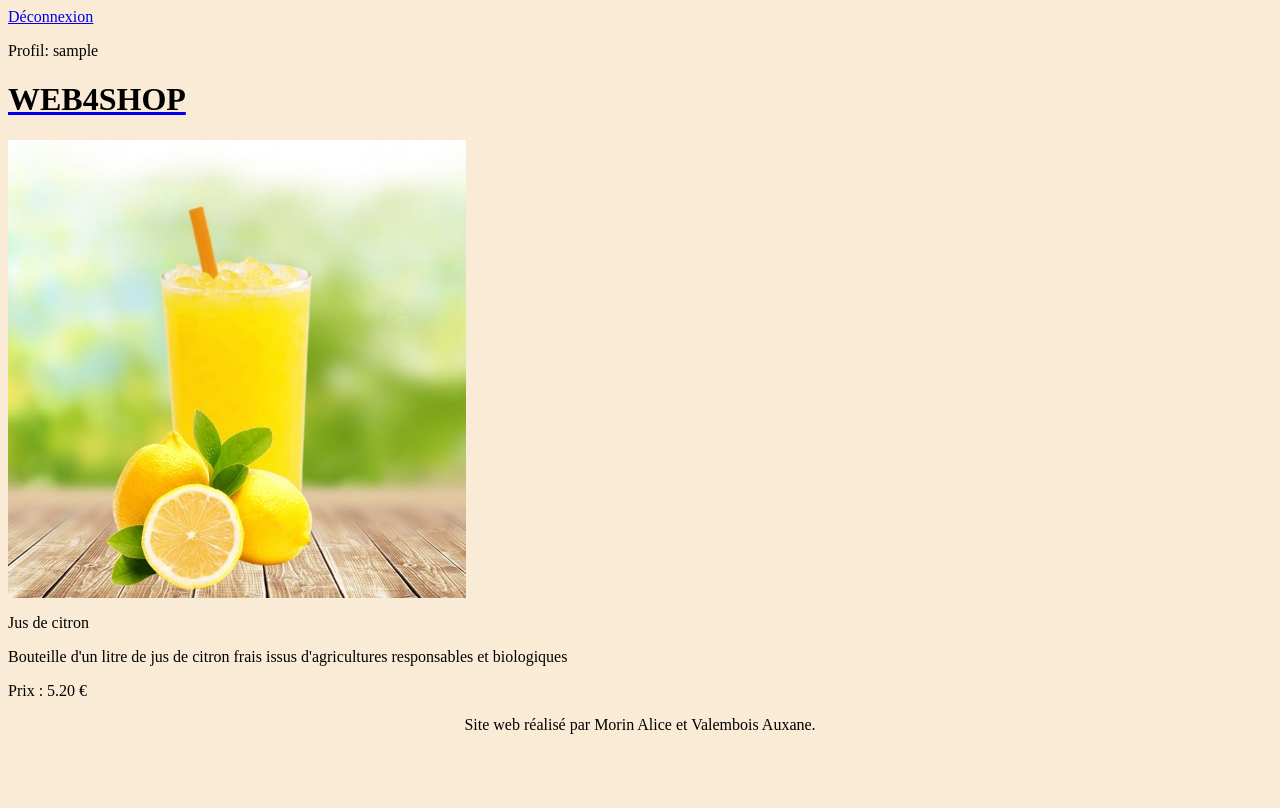
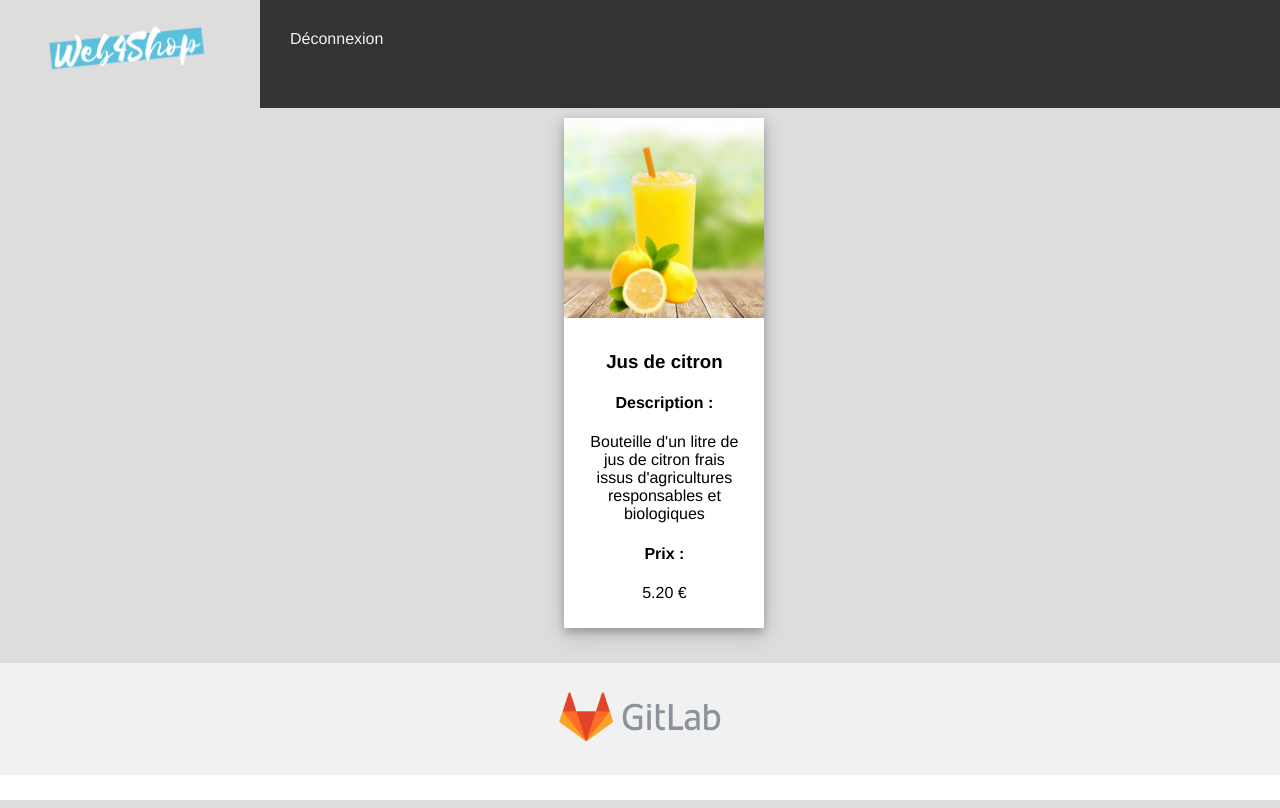
Before and after one commit to pipoujupiter/e-commerce-, a PHP site: page /index.php?vue=produit&action=affiche&id=13 in a window 1280 px wide. Run offline with PHP 8.4, Linux system fonts and the light colour scheme; the visitor is signed in with stand-in values (Sample User, id 1); data comes from the database, SQL or seed files in the repository.

Commit message:
push final

```diff
--- a/Contenu/style.css
+++ b/Contenu/style.css
@@ -1,34 +1,95 @@
-html,body {
-    height: 100%;
+* {
+    box-sizing: border-box;
+    font-family: Helvetica;
   }
 
-#header{
+  body {
+    margin: 0;
+    text-align: center ;
+  }
+
+  /*Style barre de navigation */
+  .topnav {
+    overflow: hidden;
+    background-color: #333;
     text-align: center;
   }
 
-body{
-    color:black;
-    background: antiquewhite;
-    font-family: 'Futura-Medium','Futura';
+
+  .topnav a {
+    float: left;
+    display: block;
+    color: #f2f2f2;
+    text-align: center;
+    padding: 14px 30px;
+    text-decoration: none;
   }
 
-h1{
+
+  .topnav a:hover {
+    background-color: #ddd;
     color: black;
   }
 
-#global {
-    min-height: 100%;
-    background: antiquewhite;
-    width: 70%;
-    margin: auto;
-    padding: 5px 20px;
+  /* Style du contenu */
+  .content {
+    background-color: #ddd;
+    padding: 10px;
+    text-align: center;
+
   }
 
-#contenu{
-    margin-bottom: 30px;
-    text-align: justify;
+  /* Style du footer */
+  .footer {
+    background-color: #f1f1f1;
+    padding: 10px;
+
   }
 
-#piedBlog{
+/*Images*/
+img{
+    max-width: 200px;
+    height: auto;
+
+}
+
+div.polaroid {
+    margin-left:44%;
+    width: 200px;
+    background-color: white;
+    box-shadow: 0 4px 8px 0 rgba(0, 0, 0, 0.2), 0 6px 20px 0 rgba(0, 0, 0, 0.19);
+    margin-bottom: 25px;
+    transition-duration: 0.4s;
+  }
+
+  div.container {
     text-align: center;
+    padding: 10px 20px;
   }
+
+/* Bannière des catégories*/
+  .banniere {
+    max-width: 450px;
+    height: auto;
+
+}
+
+
+/* Boutton de connexion et d'inscription*/
+.button {
+    background-color: #555555;
+    border-radius: 12px;
+    color: white;
+    padding: 10px 24px;
+    text-align: center;
+    text-decoration: none;
+    display: inline-block;
+    font-size: 12px;
+    transition-duration: 0.4s;
+  }
+
+.button:hover {
+    background-color: white;
+    color: #555555;
+    box-shadow: 0 12px 16px 0 rgba(0,0,0,0.24), 0 17px 50px 0 rgba(0,0,0,0.19)
+  }
--- a/Vue/gabarit.php
+++ b/Vue/gabarit.php
@@ -1,3 +1,17 @@
+
+<!doctype html>
+<html lang="fr">
+  <head>
+    <meta charset="utf-8">
+    <link rel="stylesheet" href="Contenu/style.css">
+    <title><?=$titre?></title>
+
+  </head>
+
+
+    <header>
+      <div class="topnav">
+        <a href="index.php"><img class="logo" src="Contenu/images/logo.png"/></a>
         <?php
 
             if(!isset($_SESSION['logged'])){
@@ -7,7 +21,7 @@ if(!isset($_SESSION['logged'])){
             if($_SESSION['logged']){
               echo ("<a href= \"index.php?action=inscription\">");
               echo ("<p>Déconnexion</p></a>");
-  echo ('Profil: '.$_SESSION["pseudo"]);
+              // echo ('Utilisateur : '.$_SESSION["pseudo"]);
             }
 
             else{
@@ -17,25 +31,22 @@ else{
               echo ("<p>Connexion</p></a>");
             }
           ?>
-
-<!doctype html>
-<html lang="fr">
-  <head>
-    <meta charset="utf-8">
-    <link rel="stylesheet" href="Contenu/style.css">
-    <title><?=$titre?></title>
-  </head>
-  <header>
-    <a href="index.php"><h1 id="titre"> WEB4SHOP </h1></a>
+      </div>
     </header>
 
+
   <body>
+    <div class="content">
+      <?=$contenu?>
+    </div>
+  </body>
 
-    <?=$contenu?>
-  </body>
+
   <footer id="piedBlog">
-        Site web réalisé par Morin Alice et Valembois Auxane.
+    <div class="footer">
+        <a href="https://forge.univ-lyon1.fr/groupe-alice-auxane/projet_web"><img src="Contenu/images/gitlab_logo.png"/></a>
 
+    </div>
     </footer>
 
 </html>
--- a/Vue/vueAccueil.php
+++ b/Vue/vueAccueil.php
@@ -5,7 +5,11 @@
 <?php foreach ($listeCategories as $categorie): ?>
 
     <a href="<?="index.php?vue=produit&action=listeparcategorie&cat=".$categorie['id'] ?>">
-        <p><?=$categorie['name']?><p>
+
+            <img class="banniere" src="<?= "Contenu/images/".$categorie['name']?>">
+            <br>
+            <br>
+
     </a>
 
 <?php endforeach; ?>
--- a/Vue/vueConnexion.php
+++ b/Vue/vueConnexion.php
@@ -2,8 +2,8 @@
 
 <form action="index.php?action=connexion" method="POST">
     <table>
-        <tr><td>Pseudo souhaité:</td><td><input type="text" name="pseudoConnexion"></td></tr>
-        <tr><td>Mot de passe:</td><td><input type="password" name="mdpConnexion"></td></tr>
+        <tr><td>Nom d'utilisateur :</td><td><input type="text" name="pseudoConnexion" required ></td></tr>
+        <tr><td>Mot de passe :</td><td><input type="password" name="mdpConnexion" required></td></tr>
         <br/>
         <tr><td><input class="button" type="submit" name="validerConnexion" value="Se connecter">
     </table>
--- a/Vue/vueProduit.php
+++ b/Vue/vueProduit.php
@@ -1,9 +1,12 @@
-<?php $this->titre='Produit';?>
+<?php $this->titre=$produit['name'];?>
 
 
 
-
+<div class="polaroid">
     <img src="<?= "Contenu/images/".$produit['image']?>">
-    <p><?=$produit['name']?></p>
-    <p><?=$produit['description'] ?></p>
-    <p>Prix : <?=$produit['price'] ?> €</p>
+    <div class="container">
+        <p><h3><?=$produit['name']?></h3></p>
+        <p><h4>Description :</h4><?=$produit['description'] ?></p>
+        <p><h4>Prix : </h4><?=$produit['price'] ?> €</p>
+    </div>
+</div>
```
Also changed, not shown: Vue/vueInscription.php (+4 -4 lines), Vue/vueListeProduit.php (+6 -5 lines), Contenu/images/boissons.png (added), Contenu/images/fruits secs.png (added), Contenu/images/gitlab_logo.png (added), Contenu/images/logo.png (added), README.txt, 1 other file. Lines whose indentation alone changed are shown as unchanged.
